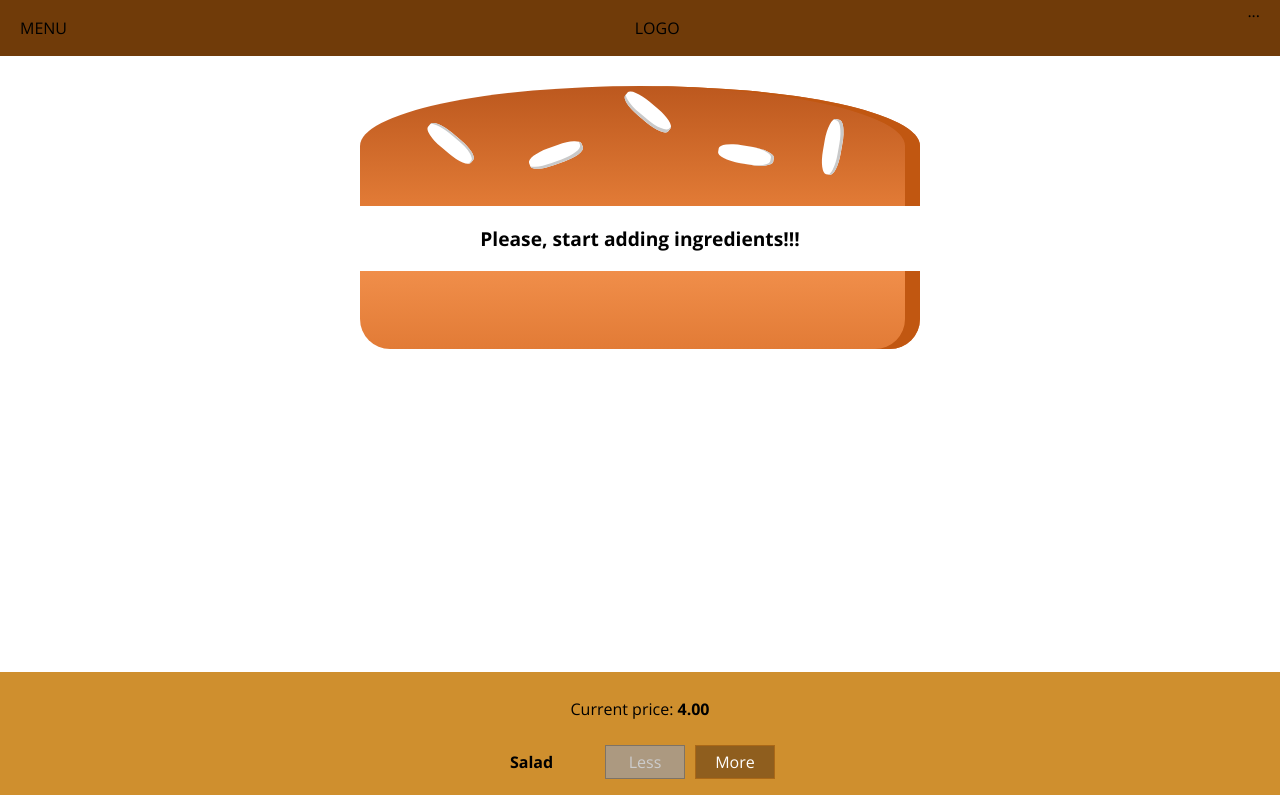
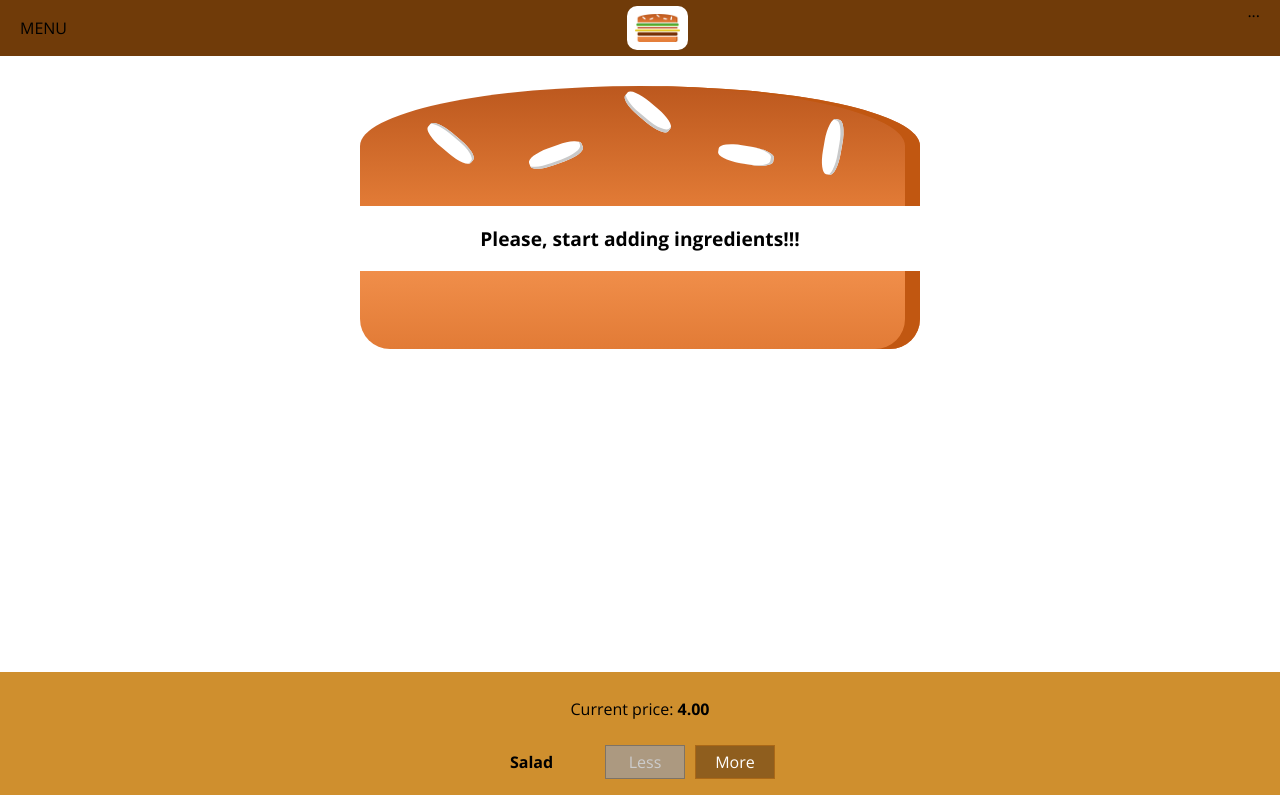
Before and after one commit to rodolfojc/burger-builder-starting-setup, a React app: page / in a window 1280 px wide. Shown: the top 795 px of the page. Built offline with nearby package versions, Linux system fonts and the light colour scheme.

Commit message:
Using a Logo in our Application

```diff
--- /dev/null
+++ b/src/components/Logo/Logo.css
@@ -0,0 +1,13 @@
+.Logo {
+    background-color: white;
+    padding: 8px;
+    height: 80%;
+    box-sizing: border-box;
+    border-radius: 10px;
+
+}
+
+.Logo img {
+    height: 100%;
+
+}
--- /dev/null
+++ b/src/components/Logo/Logo.js
@@ -0,0 +1,13 @@
+import React from 'react';
+
+import burgerLogo from '../../assets/images/burger-logo.png';
+import classes from './Logo.css';
+
+
+const logo = ( props ) => (
+    <div className={classes.Logo}>
+        <img src={burgerLogo} alt="MyBurger"/>
+    </div>
+);
+
+export default logo;
--- a/src/components/Navigation/Toolbar/Toolbar.js
+++ b/src/components/Navigation/Toolbar/Toolbar.js
@@ -1,11 +1,12 @@
 import React from 'react';
 
 import classes from './Toolbar.css';
+import Logo from '../../Logo/Logo';
 
 const toolbar = ( props ) => (
     <header className={classes.Toolbar}>
         <div>MENU</div>
-        <div>LOGO</div>
+        <Logo />
         <nav>
             ...
         </nav>
```
Also changed, not shown: src/assets/images/burger-logo.png (added).
